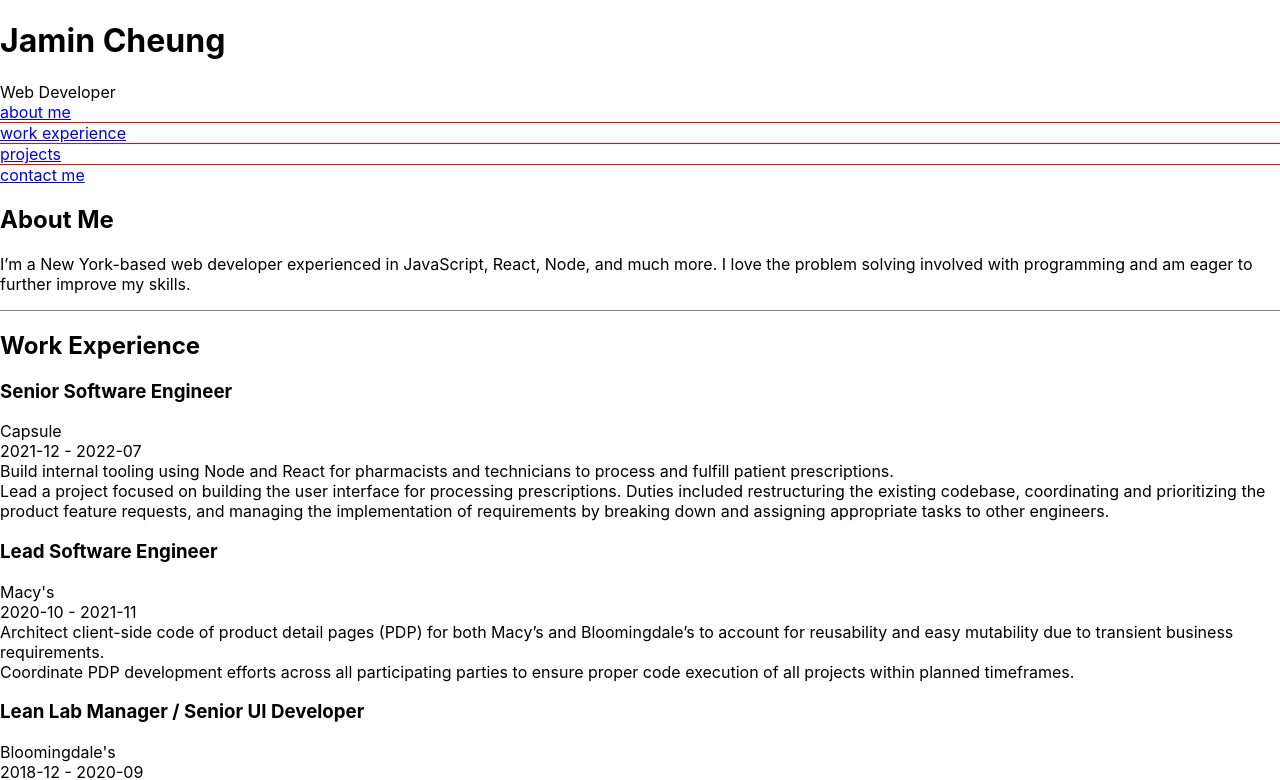
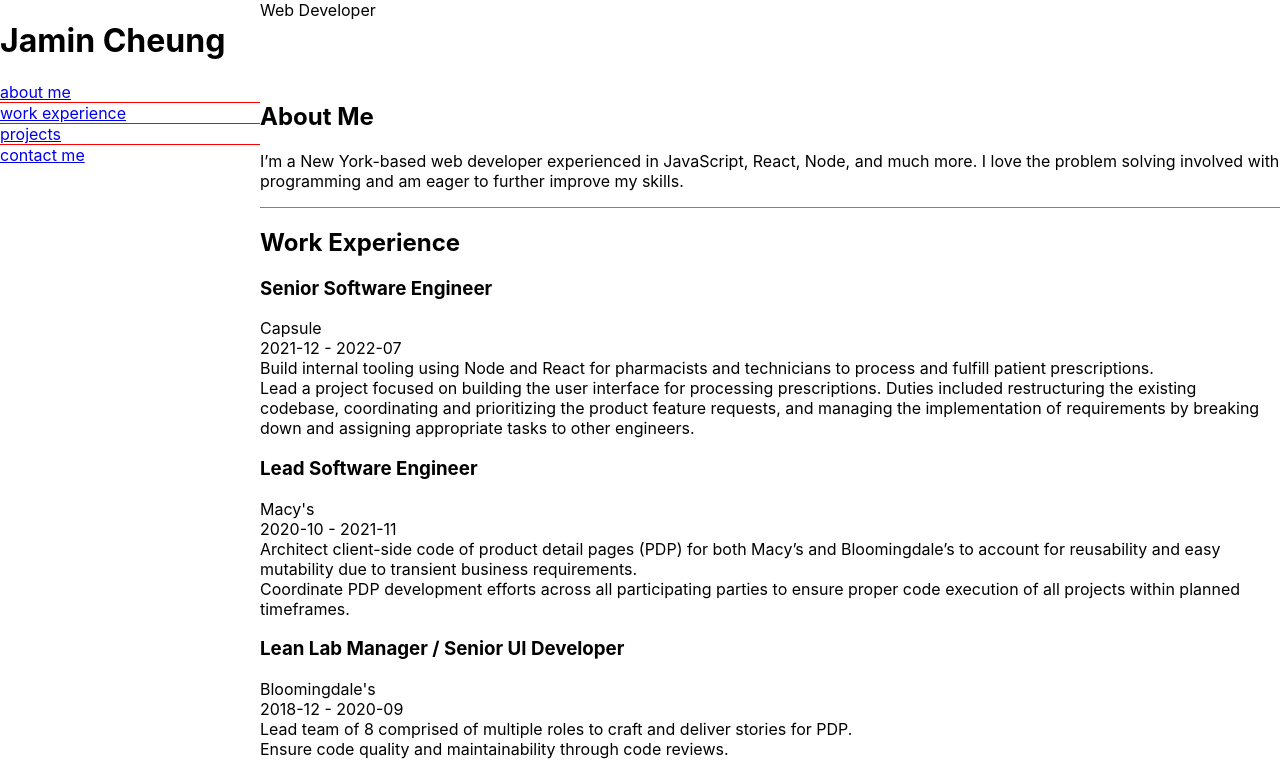
Before and after one commit to jaminc/portfolio-with-react, a React (Create React App) app: page / in a window 1280 px wide. Shown: the top 780 px of the page. Built offline with nearby package versions, Linux system fonts and the light colour scheme.

Commit message:
Set sidebar beside main content

```diff
--- a/src/components/page/Page.tsx
+++ b/src/components/page/Page.tsx
@@ -3,12 +3,14 @@ import { ReactElement } from "react";
 import Sidebar from "../sidebar/Sidebar";
 import MainContent from "../mainContent/MainContent";
 
+import styles from "./page.module.css";
+
 const Page = (): ReactElement => {
   return (
-    <>
+    <div className={styles.container}>
       <Sidebar />
       <MainContent />
-    </>
+    </div>
   );
 };
 
--- /dev/null
+++ b/src/components/page/page.module.css
@@ -0,0 +1,4 @@
+.container {
+  display: grid;
+  grid-template-columns: 260px 1fr;
+}
```
